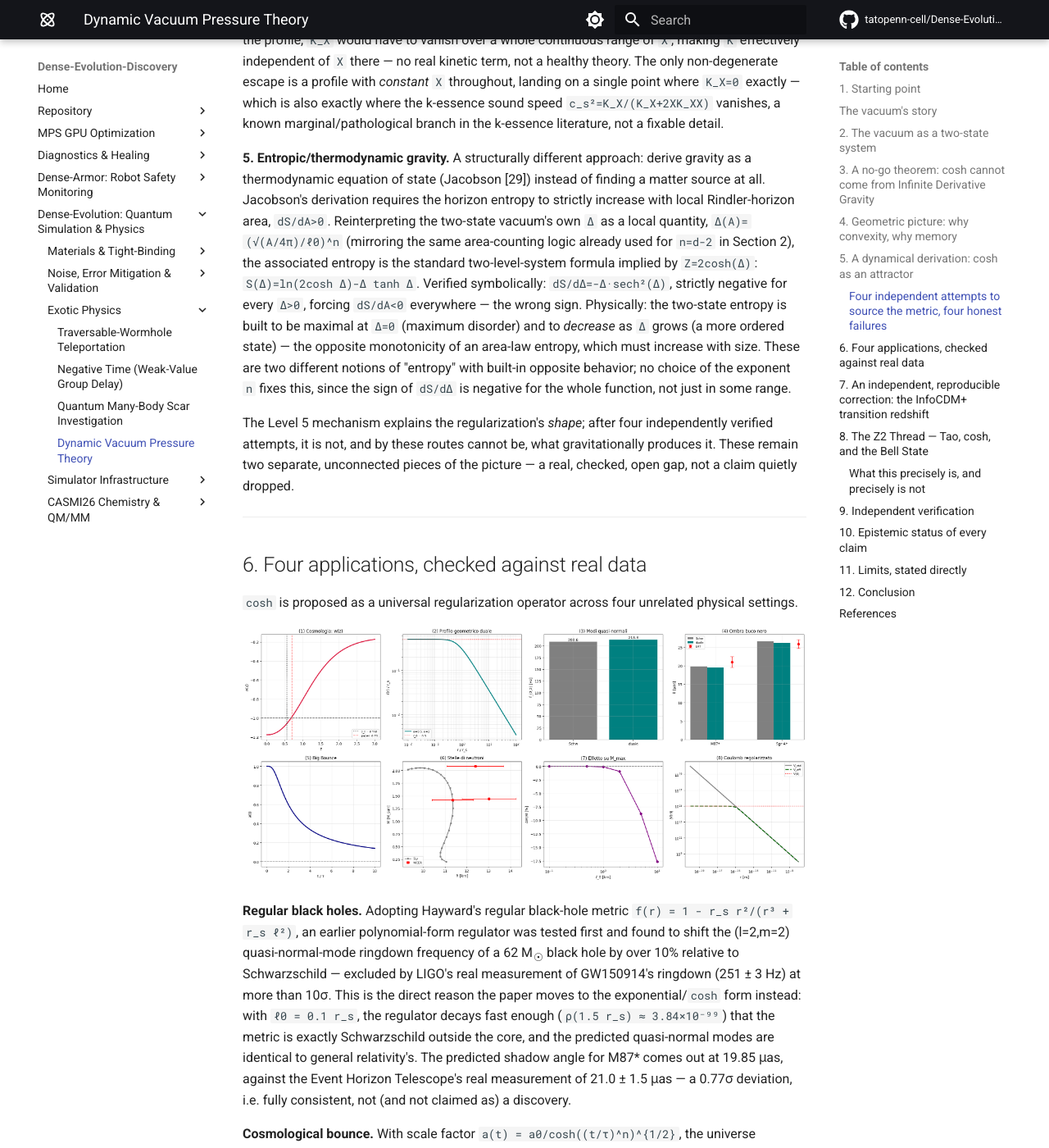
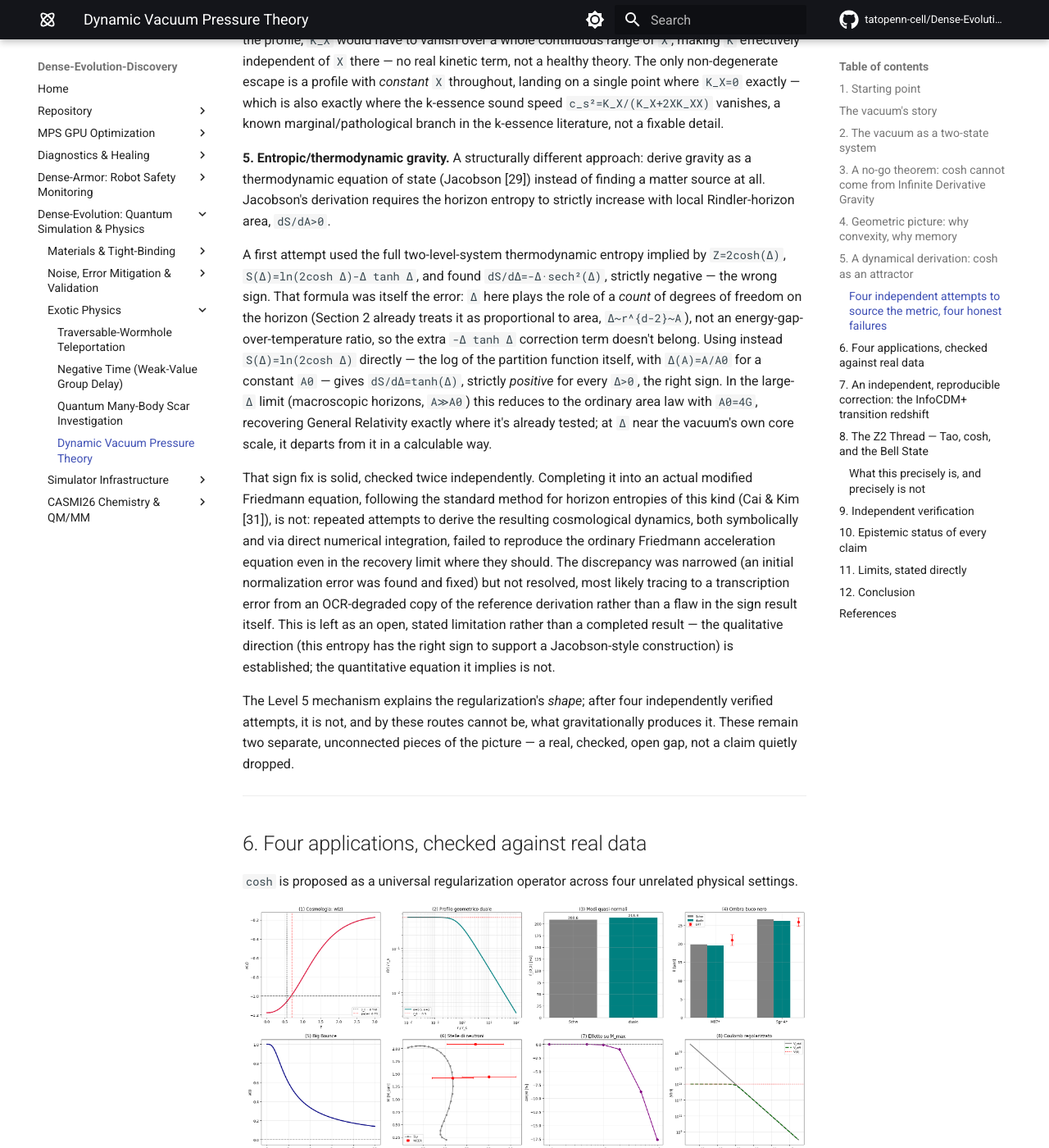
Before and after one commit to tatopenn-cell/Dense-Evolution-Discovery, an MkDocs documentation site: the page built from docs/dynamic_vacuum_pressure_theory.md, in a window 1280 px wide and 1400 px high, scrolled down 12576 px. Shown: the whole window at 82% size. Built offline with MkDocs 1.6.1 and Material for MkDocs 9.7.7, drawn with Linux system fonts in a browser that asks for light colours; comment, search, counter and statistics services are not loaded; some of the changed text lies outside the part shown.

Commit message:
Update entropic-gravity attempt: correct entropy formula (sign fixed), quantitative Friedmann derivation left open

```diff
--- a/docs/dynamic_vacuum_pressure_theory.md
+++ b/docs/dynamic_vacuum_pressure_theory.md
@@ -235,7 +235,11 @@ One honest limit on `P[u]` itself, checked directly rather than assumed: the sam
 
 **4. k-essence.** A non-canonical kinetic function `K(X,φ)`, `X=½g^{μν}∂_μφ∂_νφ`, is more general than attempts 1-2. Verified symbolically, exactly, for arbitrary `K`: `ρ+p_r=2X·K_X`. Requiring this to vanish with `X≠0` forces `K_X=0` at that `X`; if the field's kinetic invariant varies continuously along the profile, `K_X` would have to vanish over a whole continuous range of `X`, making `K` effectively independent of `X` there &mdash; no real kinetic term, not a healthy theory. The only non-degenerate escape is a profile with *constant* `X` throughout, landing on a single point where `K_X=0` exactly &mdash; which is also exactly where the k-essence sound speed `c_s²=K_X/(K_X+2XK_XX)` vanishes, a known marginal/pathological branch in the k-essence literature, not a fixable detail.
 
-**5. Entropic/thermodynamic gravity.** A structurally different approach: derive gravity as a thermodynamic equation of state (Jacobson [29]) instead of finding a matter source at all. Jacobson's derivation requires the horizon entropy to strictly increase with local Rindler-horizon area, `dS/dA>0`. Reinterpreting the two-state vacuum's own `Δ` as a local quantity, `Δ(A)=(√(A/4π)/ℓ0)^n` (mirroring the same area-counting logic already used for `n=d-2` in Section 2), the associated entropy is the standard two-level-system formula implied by `Z=2cosh(Δ)`: `S(Δ)=ln(2cosh Δ)-Δ tanh Δ`. Verified symbolically: `dS/dΔ=-Δ·sech²(Δ)`, strictly negative for every `Δ>0`, forcing `dS/dA<0` everywhere &mdash; the wrong sign. Physically: the two-state entropy is built to be maximal at `Δ=0` (maximum disorder) and to *decrease* as `Δ` grows (a more ordered state) &mdash; the opposite monotonicity of an area-law entropy, which must increase with size. These are two different notions of "entropy" with built-in opposite behavior; no choice of the exponent `n` fixes this, since the sign of `dS/dΔ` is negative for the whole function, not just in some range.
+**5. Entropic/thermodynamic gravity.** A structurally different approach: derive gravity as a thermodynamic equation of state (Jacobson [29]) instead of finding a matter source at all. Jacobson's derivation requires the horizon entropy to strictly increase with local Rindler-horizon area, `dS/dA>0`.
+
+A first attempt used the full two-level-system thermodynamic entropy implied by `Z=2cosh(Δ)`, `S(Δ)=ln(2cosh Δ)-Δ tanh Δ`, and found `dS/dΔ=-Δ·sech²(Δ)`, strictly negative &mdash; the wrong sign. That formula was itself the error: `Δ` here plays the role of a *count* of degrees of freedom on the horizon (Section 2 already treats it as proportional to area, `Δ~r^{d-2}~A`), not an energy-gap-over-temperature ratio, so the extra `-Δ tanh Δ` correction term doesn't belong. Using instead `S(Δ)=ln(2cosh Δ)` directly &mdash; the log of the partition function itself, with `Δ(A)=A/A0` for a constant `A0` &mdash; gives `dS/dΔ=tanh(Δ)`, strictly *positive* for every `Δ>0`, the right sign. In the large-`Δ` limit (macroscopic horizons, `A≫A0`) this reduces to the ordinary area law with `A0=4G`, recovering General Relativity exactly where it's already tested; at `Δ` near the vacuum's own core scale, it departs from it in a calculable way.
+
+That sign fix is solid, checked twice independently. Completing it into an actual modified Friedmann equation, following the standard method for horizon entropies of this kind (Cai & Kim [31]), is not: repeated attempts to derive the resulting cosmological dynamics, both symbolically and via direct numerical integration, failed to reproduce the ordinary Friedmann acceleration equation even in the recovery limit where they should. The discrepancy was narrowed (an initial normalization error was found and fixed) but not resolved, most likely tracing to a transcription error from an OCR-degraded copy of the reference derivation rather than a flaw in the sign result itself. This is left as an open, stated limitation rather than a completed result &mdash; the qualitative direction (this entropy has the right sign to support a Jacobson-style construction) is established; the quantitative equation it implies is not.
 
 The Level 5 mechanism explains the regularization's *shape*; after four independently verified attempts, it is not, and by these routes cannot be, what gravitationally produces it. These remain two separate, unconnected pieces of the picture &mdash; a real, checked, open gap, not a claim quietly dropped.
 
@@ -440,3 +444,4 @@ This is not a candidate for `dense_evolution` promotion: it introduces no new qu
 28. K. A. Bronnikov, *Regular magnetic black holes and monopoles from nonlinear electrodynamics*, Phys. Rev. D 63, 044005 (2001), arXiv:gr-qc/0006014.
 29. T. Jacobson, *Thermodynamics of Spacetime: The Einstein Equation of State*, Phys. Rev. Lett. 75, 1260 (1995), arXiv:gr-qc/9504004.
 30. T. W. B. Kibble, *Topology of cosmic domains and strings*, J. Phys. A: Math. Gen. 9, 1387 (1976).
+31. R.-G. Cai & S. P. Kim, *First law of thermodynamics and Friedmann equations of Friedmann-Robertson-Walker universe*, JHEP 02, 050 (2005), arXiv:hep-th/0501055.
```
